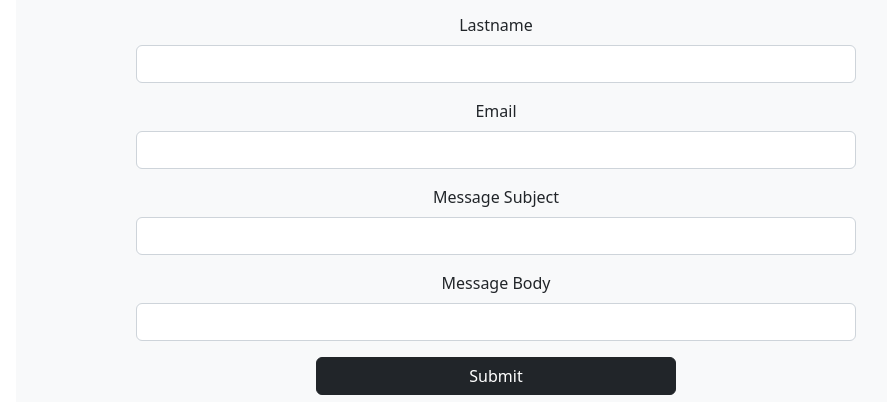
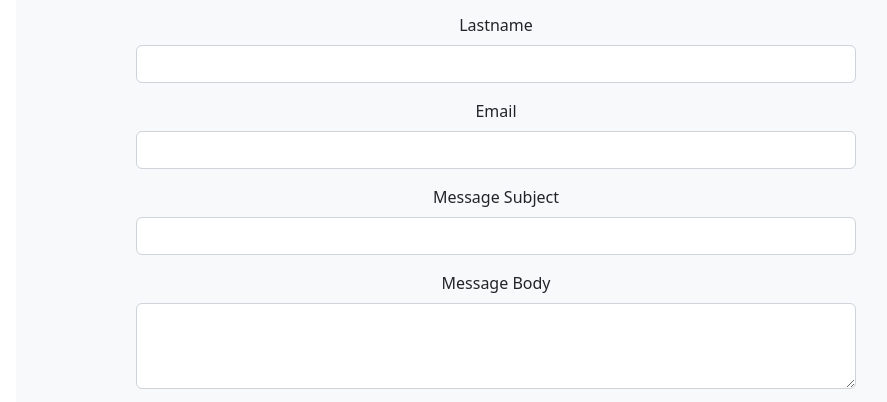
Before and after one commit to paper0420/BryanCafe, a plain HTML site: page contact.html in a window 1280 px wide. Shown: the part 253-655 px from the top of the page, without its empty margins (144-1031 px from the left). Drawn offline with nearby package versions, Linux system fonts and the light colour scheme.

Commit message:
fix msg box

```diff
--- a/contact.html
+++ b/contact.html
@@ -70,7 +70,11 @@
             </div>
             <div class="mb-3">
               <label for="message" class="form-label">Message Body</label>
-              <input type="message" class="form-control" id="subject" />
+              <textarea
+                class="form-control"
+                id="exampleFormControlTextarea1"
+                rows="3"
+              ></textarea>
             </div>
 
             <!-- Button trigger modal -->
```
